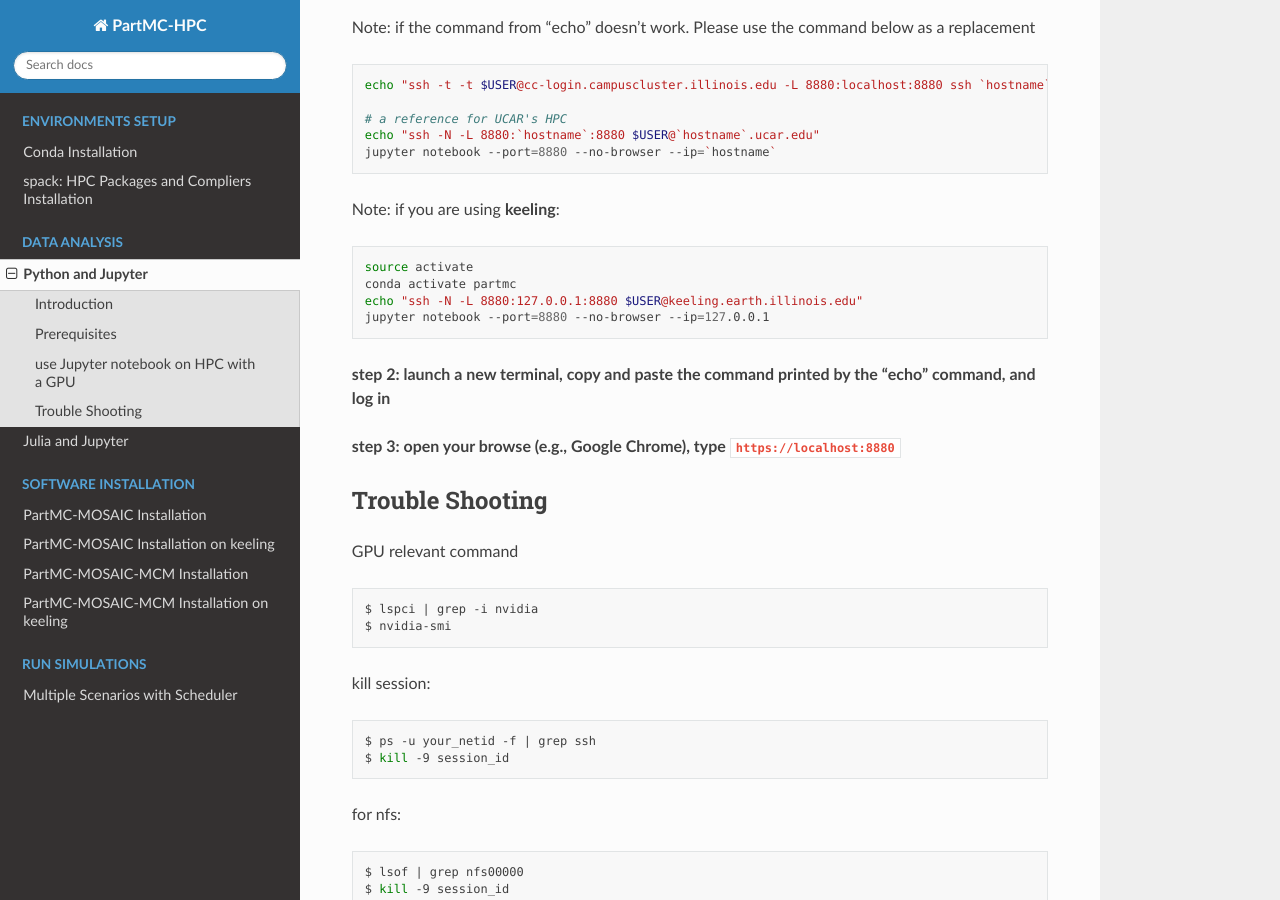
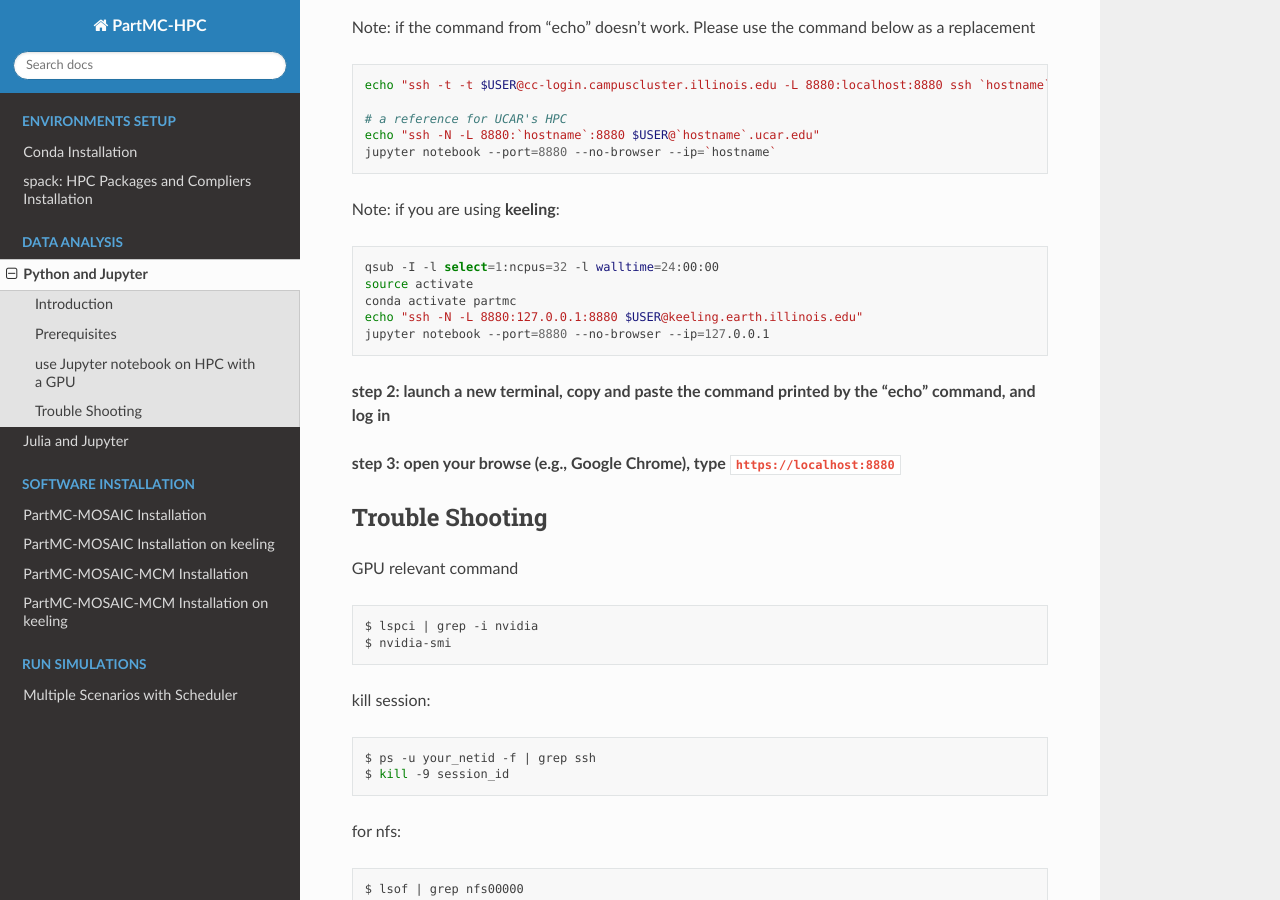
Before and after one commit to zhonghua-zheng/PartMC-HPC, a Sphinx documentation site: the page built from source/page/data_analysis/python_jupyter.md, in a window 1280 px wide and 900 px high, scrolled down 897 px. Built offline with Sphinx 7.4.7 and the Read the Docs theme 2.0.0, drawn with Linux system fonts in a browser that asks for light colours.

Commit message:
Update python_jupyter.md

````diff
--- a/source/page/data_analysis/python_jupyter.md
+++ b/source/page/data_analysis/python_jupyter.md
@@ -45,6 +45,7 @@ jupyter notebook --port=8880 --no-browser --ip=`hostname`
 Note: if you are using **keeling**:
 
 ```bash
+qsub -I -l select=1:ncpus=32 -l walltime=24:00:00
 source activate
 conda activate partmc
 echo "ssh -N -L 8880:127.0.0.1:8880 $USER@keeling.earth.illinois.edu"
````
